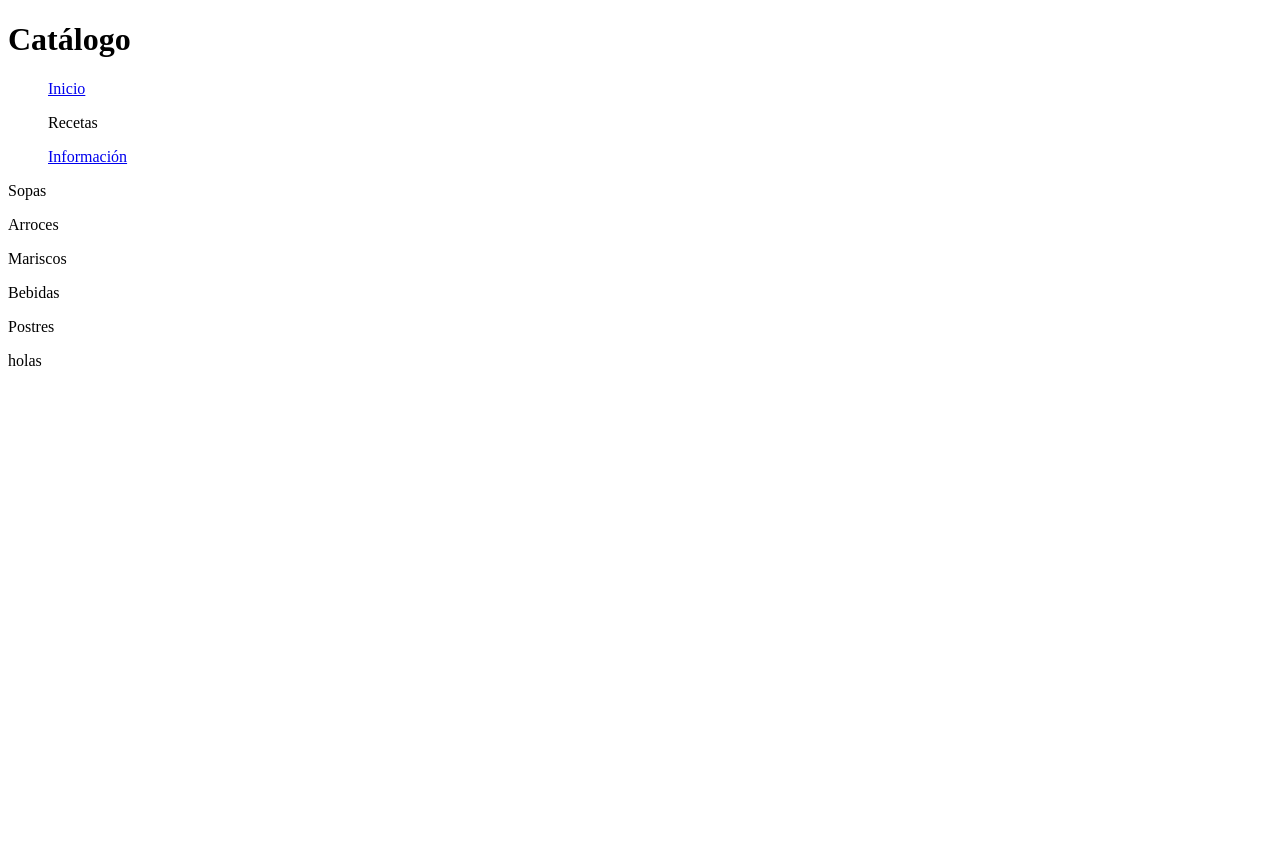
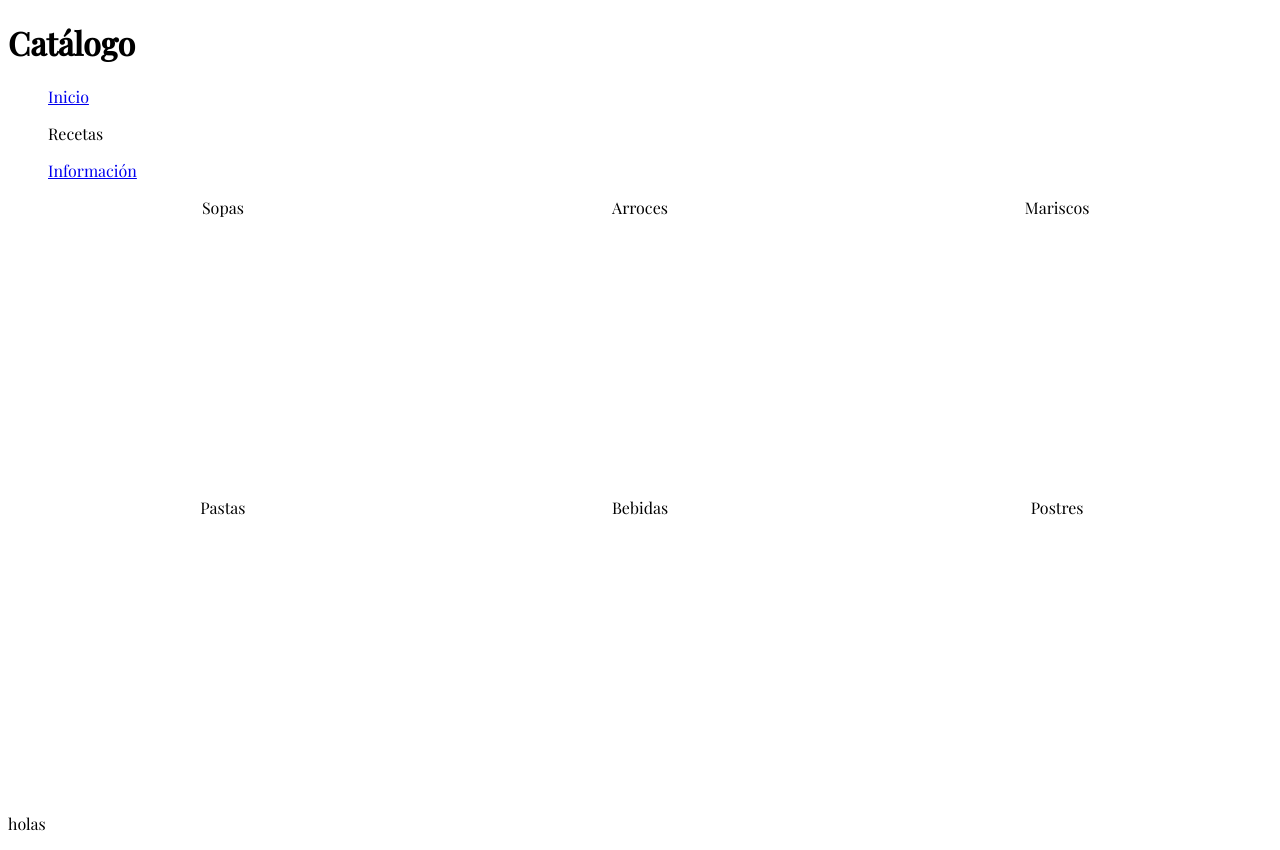
Before and after one commit to WarriorNoel/Recetario, a plain HTML site: page html/recetas.html in a window 1280 px wide. Before the commit the page ends 800 px from the top, so only its background shows below. Drawn offline with nearby package versions, Linux system fonts and the light colour scheme; a web font is replaced by a local one.

Commit message:
Añadiendo carpeta images y estilizando la página recetas

```diff
--- a/html/recetas.html
+++ b/html/recetas.html
@@ -1,8 +1,15 @@
 <!DOCTYPE html>
 <html lang="es">
   <head>
+    <link rel="preconnect" href="https://fonts.googleapis.com">
+    <link rel="preconnect" href="https://fonts.gstatic.com" crossorigin>
+    <link href="https://fonts.googleapis.com/css2?family=Playfair+Display:ital,wght@0,400;0,500;1,400;1,500&display=swap" rel="stylesheet">
+
     <meta charset="UTF-8">
     <meta name="viewport" content="width=device-width, initial-scale=1.0">
+
+    <link rel="stylesheet" href="../styles/recetas.css">
+
     <title>Proyecto Cocina</title>
   </head>
   <body>
@@ -15,13 +22,14 @@
         <ul><a href="informacion.html">Información</a></ul>
       </nav>
     </header>
-    <main>
-      <div>
-        <p>Sopas</p>
-        <p>Arroces</p>
-        <p>Mariscos</p>
-        <p>Bebidas</p>
-        <p>Postres</p>
+    <main class="main-container">
+      <div class="recipes-container">
+        <ul>Sopas</ul>
+        <ul>Arroces</ul>
+        <ul>Mariscos</ul>
+        <ul>Pastas</ul>
+        <ul>Bebidas</ul>
+        <ul>Postres</ul>
       </div>
     </main>
     <footer>
--- a/styles/recetas.css
+++ b/styles/recetas.css
@@ -0,0 +1,21 @@
+body {
+    font-family: 'Playfair Display';
+}
+
+.recipes-container {
+    display: flex;
+    flex-wrap: wrap;
+    padding-left: 0;
+    justify-content: center;
+    align-items: center;
+    text-align: center;
+}
+
+.recipes-container ul {
+    list-style: none;
+    flex: 0 0 33%;
+
+    height: 300px;
+    margin: 0;
+    padding: 0;
+}
```
Also changed, not shown: html/index.html (+4 -1 lines), images/shrimp-cocktail.jpg (added).
